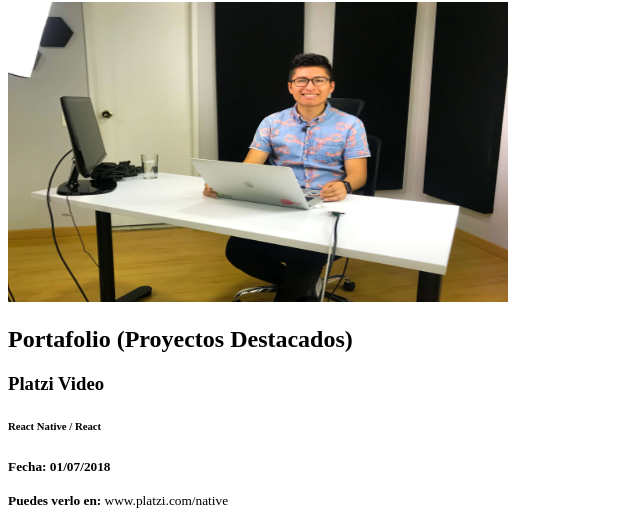
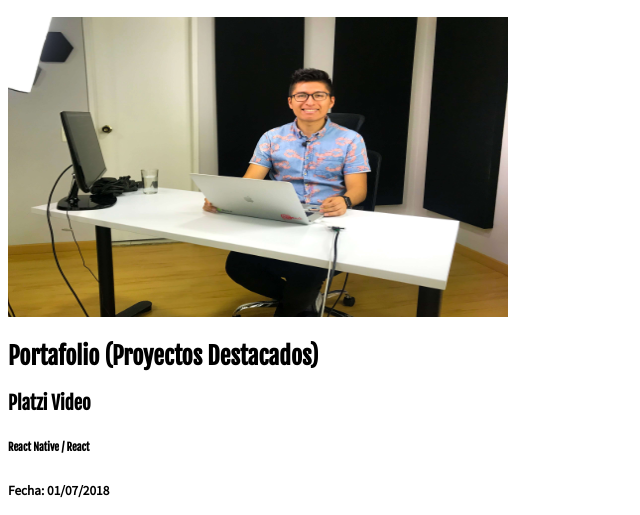
Before and after one commit to marluka/Desarrollo-Web, a plain HTML site: page index.html in a window 1280 px wide. Shown: the part 295-810 px from the top of the page, without its empty margins (0-640 px from the left). Drawn offline with Linux system fonts and the light colour scheme.

Commit message:
(Clase 18) Añadidas fuentes en el index y utilizadas en el css

```diff
--- a/css/estilos.css
+++ b/css/estilos.css
@@ -20,3 +20,18 @@
 
 /* Selector de id: # */
 /* #portafolio */
+
+/* ************************************************************************************* */
+
+body {
+  font-family: "Source Sans Pro", sans-serif;
+}
+
+h1,
+h2,
+h3,
+h4,
+h5,
+h6 {
+  font-family: "Fjalla One", sans-serif;
+}
--- a/index.html
+++ b/index.html
@@ -5,6 +5,10 @@
     <meta name="viewport" content="width=device-width, initial-scale=1.0" />
     <title>Leonidas Esteban</title>
     <link rel="icon" href="images/favicon.png" type="image/png" />
+    <link
+      href="https://fonts.googleapis.com/css2?family=Fjalla+One&family=Source+Sans+Pro&display=swap"
+      rel="stylesheet"
+    />
     <link rel="stylesheet" href="css/estilos.css" />
   </head>
   <body>
```
